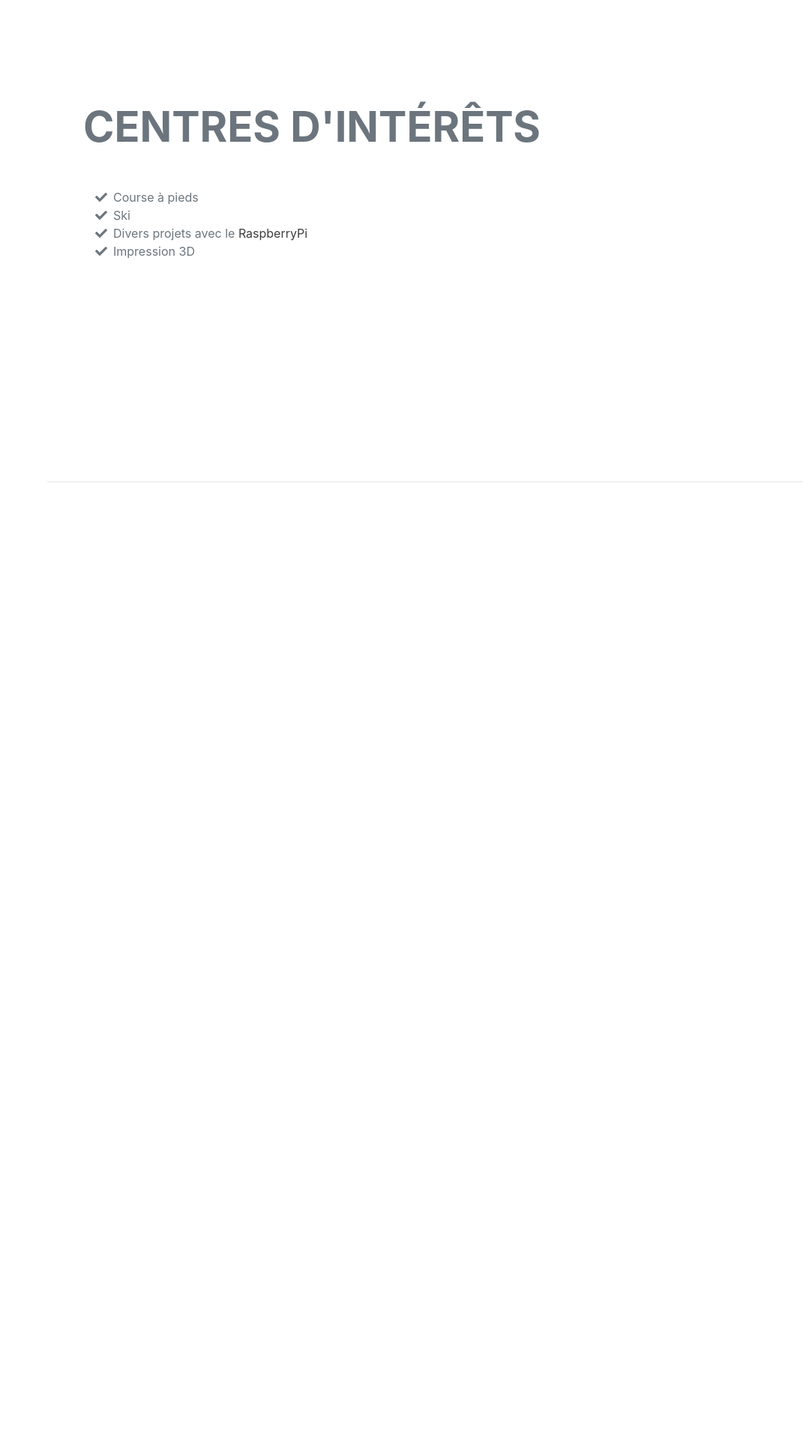
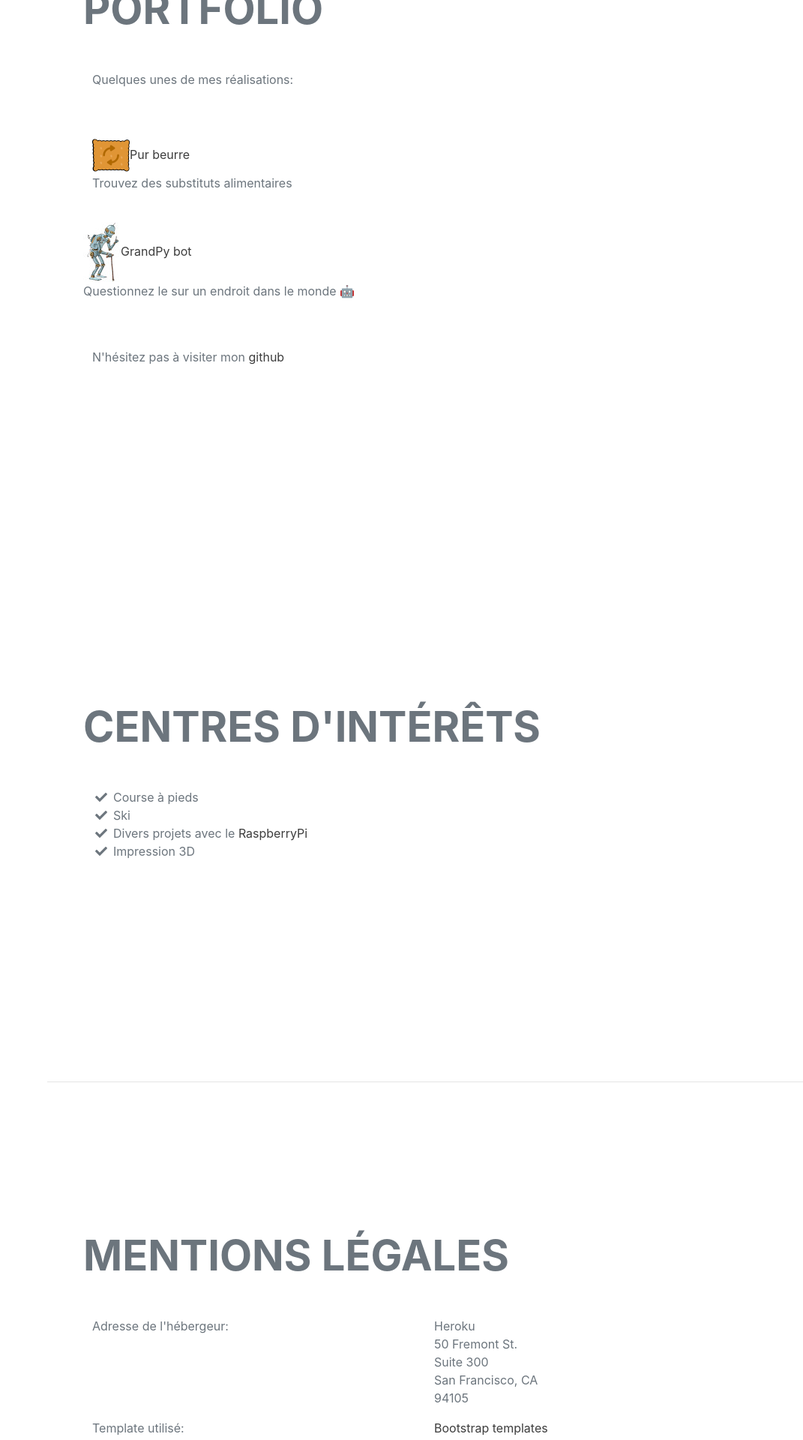
Before and after one commit to Vincent74230/resume, a Django app: page /fr/ in a window 1280 px wide. Shown: the part 3760-5680 px from the top of the page at 75% size, without its empty margins (209-1280 px from the left). Before the commit the page ends 4403 px from the top, so only its background shows below. Run offline with Django 3.2, Linux system fonts and the light colour scheme; some libraries are stand-ins or nearby versions; some web fonts are replaced.

Commit message:
ADDED portfolio & credits in french section

```diff
--- a/vincentResume/templates/vincentResume/cv.html
+++ b/vincentResume/templates/vincentResume/cv.html
@@ -30,7 +30,9 @@
                     <li class="nav-item"><a class="nav-link js-scroll-trigger" href="#skills">Compétences</a></li>
                     <li class="nav-item"><a class="nav-link js-scroll-trigger" href="#experience">Expérience</a></li>
                     <li class="nav-item"><a class="nav-link js-scroll-trigger" href="#education">Education</a></li>
+                    <li class="nav-item"><a class="nav-link js-scroll-trigger" href="#portfolio">Portfolio</a></li>
                     <li class="nav-item"><a class="nav-link js-scroll-trigger" href="#interests">Centres d'intérêts</a></li>
+                    <li class="nav-item"><a class="nav-link js-scroll-trigger" href="#credits">Mentions légales</a></li>
                 </ul>
             </div>
         </nav>
@@ -210,6 +212,38 @@
                 </div>
             </section>
             <hr class="m-0" />
+            <!--Portfolio-->
+            <section class="resume-section" id="portfolio">
+                <div class="resume-section-content">
+                    <h2 class="mb-5">Portfolio</h2>
+                        <div class="container ">
+                            <p>Quelques unes de mes réalisations:</p>
+                                <br/><br/>
+                                <div class = "row">
+                                    <div class="col text-inline">
+                                        <span><a href="https://vincentnow-purbeurre.herokuapp.com/" target = '_blank' ><img src="{% static 'vincentResume/assets/img/pur_beurre.png' %}"/>Pur beurre</a></span>
+                                        <p>Trouvez des substituts alimentaires</p>
+                                    </div>
+                                </div>
+                                <div>
+                                    <br/>
+                                </div>
+                                <div class = "row">
+                                    <div>
+                                        <span><a href="https://vincentnow-grandpybot.herokuapp.com/" target = '_blank' ><img src="{% static 'vincentResume/assets/img/robot.jpg' %}"/>GrandPy bot</a></span>
+                                        <p>Questionnez le sur un endroit dans le monde 🤖 </p>
+                                    </div>
+                                </div>
+                                <div>
+                                    <br/><br/>
+                                </div>
+                                <div>
+                                    <p>N'hésitez pas à visiter mon <a href="https://github.com/Vincent74230/" target="_blank" >github</a></p>
+                                </div>
+                                </div>
+                        </div>
+                </div>
+            </section>
             <!-- Interests-->
             <section class="resume-section" id="interests">
                 <div class="resume-section-content">
@@ -234,6 +268,45 @@
                 </div>
             </section>
             <hr class="m-0" />
+            <!--Credits-->
+            <section class="resume-section" id="credits">
+                <div class="resume-section-content">
+                    <h2 class="mb-5">Mentions légales</h2>
+                        <div class="container ">
+                            <div class="row">
+                                <div class="col-lg-6">
+                                    <p>Adresse de l'hébergeur:</p>
+                                </div>
+                                <div class="col-lg-6">
+                                    <p>Heroku </br>
+                                    50 Fremont St.</br>
+                                    Suite 300</br>
+                                    San Francisco, CA</br>
+                                    94105</p>
+                                </div>
+                            </div>
+                            <div class="row">
+                                <div class="col-lg-6">
+                                    <p>Template utilisé:</p>
+                                </div>
+                                <div class="col-lg-6">
+                                    <a href="https://startbootstrap.com/themes/creative/">Bootstrap templates</a>
+                                </div>
+                            </div>
+                                <div class="row">
+                                <div class="col-lg-6">
+                                    <p>Site réalisé à l'aide de:</p>
+                                </div>
+                                <div class="col-lg-6">
+                                    <p>Python </br>
+                                    Django</br>
+                                    Bootstrap</br>
+                                    Jquery</br></p>
+                                </div>
+                            </div>
+                        </div>
+                </div>
+            </section>
         </div>
         <!-- Bootstrap core JS-->
         <script src="https://cdnjs.cloudflare.com/ajax/libs/jquery/3.5.1/jquery.min.js"></script>
```
